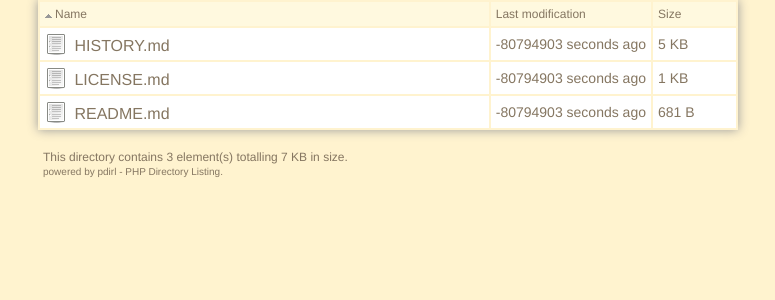
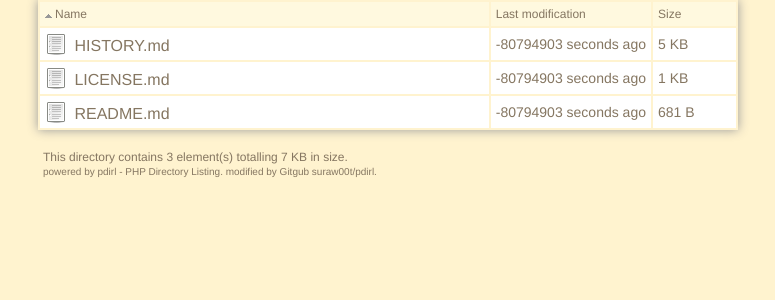
Before and after one commit to suraw00t/pdirl, a PHP site: page / in a window 1280 px wide. Shown: the part 96-396 px from the top of the page, without its empty margins (252-1027 px from the left). Run offline with PHP 8.4, Linux system fonts and the light colour scheme.

Commit message:
update contributes

```diff
--- a/.pdirl/templates/default/index.php
+++ b/.pdirl/templates/default/index.php
@@ -108,7 +108,7 @@
 				<?php if($elements): ?>
 				<p><?php echo sprintf($term, numberOfElements(), $totalSize['number'], $totalSize['unit']);?></p>
 				<?php endif; ?>
-				<p><small>powered by <a href="http://pdirl.newroots.de/">pdirl - PHP Directory Listing</a>.</small></p>
+				<p><small>powered by <a href="http://pdirl.newroots.de/">pdirl - PHP Directory Listing</a>. modified by <a href="https://github.com/suraw00t/pdirl">Gitgub suraw00t/pdirl</a>.</small></p>
 			</div>
 </body>
 </html>
```
